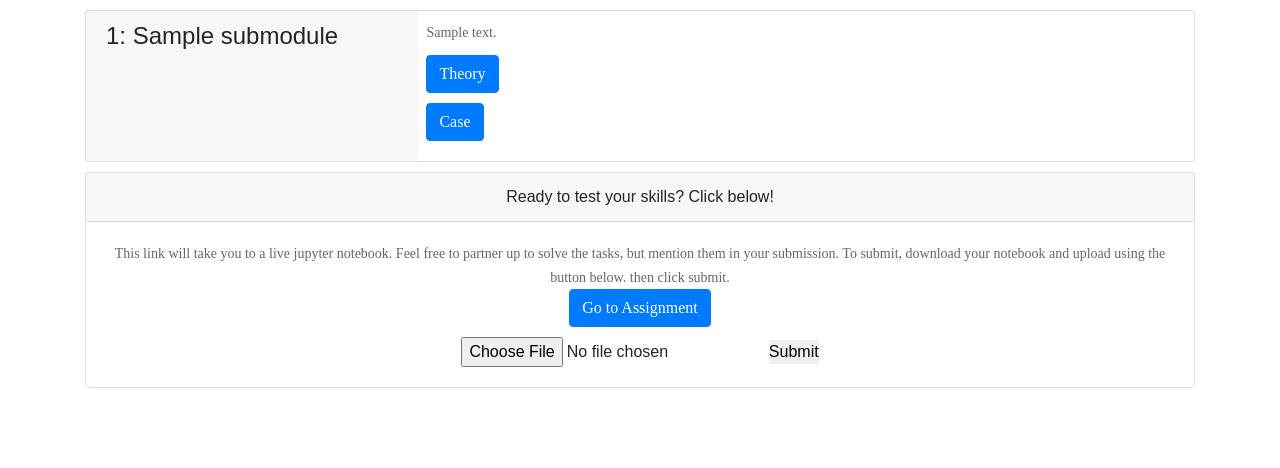
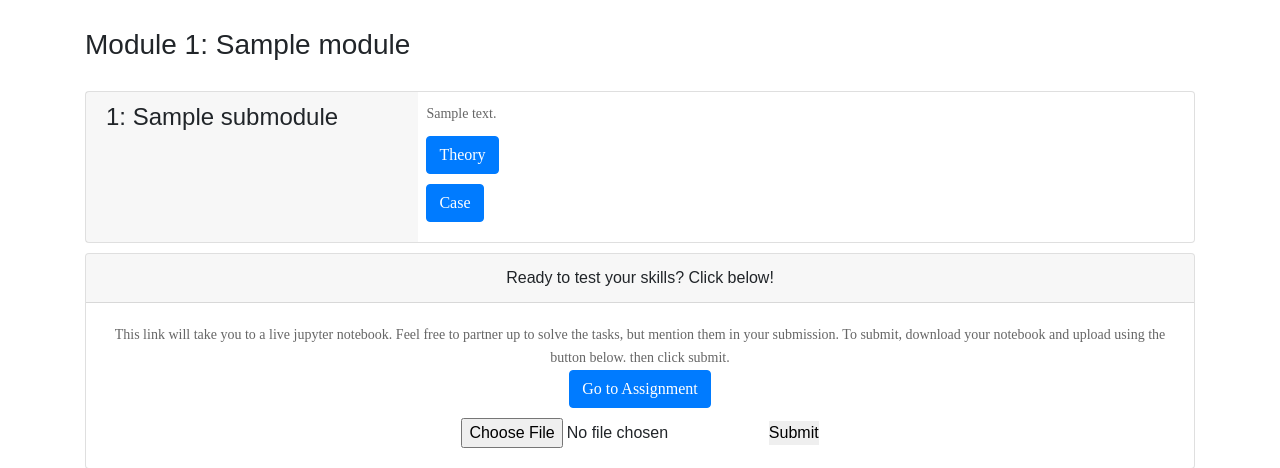
Before and after one commit to kkalucha/LionBase-Online-Portal, a Flask app: template templates/module.jinja2 in a window 1280 px wide. Shown: the part 56-524 px from the top of the page. Run offline with Flask 2, Linux system fonts and the light colour scheme; the template is opened without the code that fills it: most values are stand-ins (such as "Sample title", 1, 10 or a date in 2020); some libraries are stand-ins or nearby versions; some web fonts are replaced.

Commit message:
added header to module page

```diff
--- a/templates/module.jinja2
+++ b/templates/module.jinja2
@@ -10,6 +10,9 @@
 {% endblock %}
 
 {% block content %}
+<div style="margin: 30px 0px 30px">
+    <h3 class="margin-lg-v">Module  {{module['number']}}: {{module['name']}}</h3>
+</div>
 {% for submodule in module['submodules'] %}
 <div class="module card flex-row flex-wrap margin-md-v">
 	<a name="{{submodule['number']}}"></a>
```
